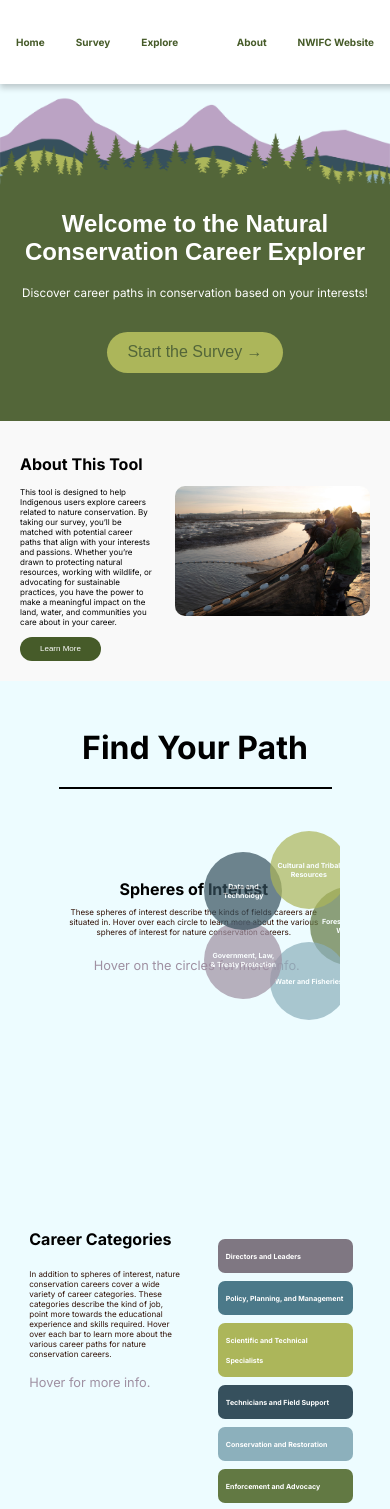
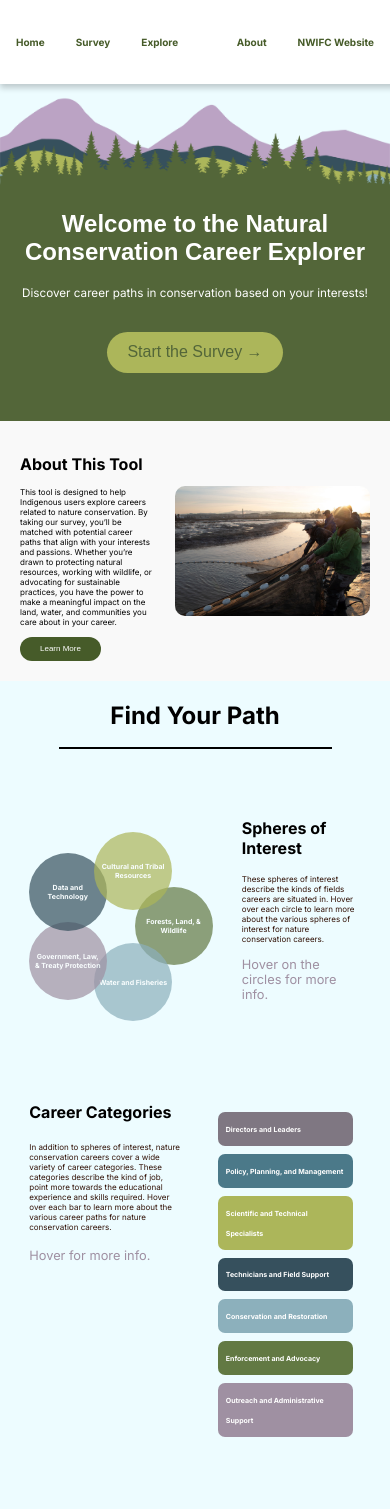
Before and after one commit to ZachG88/Team_Cedar, a React (Create React App) app: page / in a window 390 px wide. Shown: the top 1509 px of the page. Built offline with nearby package versions, Linux system fonts and the light colour scheme.

Commit message:
fixed home page responsiveness

```diff
--- a/src/App.css
+++ b/src/App.css
@@ -75,57 +75,27 @@ h1 {
 
 .spheres-wrapper {
   position: absolute;
-  top: 230px;
-  left: 50%;
-  transform: translateX(-50%);
-  width: 1500px;
-  height: 800px;
   overflow: hidden;
 }
 
 .spheres-text-wrapper {
   flex: 1;
-  text-align: center;
-  max-width: 500px;
-  min-height: 500px;
-  margin-top: 100px;
-  margin-right: 0;
-}
-
-/* Mobile adjustments */
-@media (max-width: 800px) {
-  .spheres-wrapper {
-    position: relative;
-    top: 0;
-    left: 0;
-    transform: none;
-    width: 85%;
-    margin-top: 20px;
-    padding-left: 8px;
-    overflow: hidden;
-  }
-}
-
-@media (max-width: 800px) {
-  .spheres-text-wrapper {
-    flex: 1;
-    max-width: 250px;
-    margin-top: -30px;
-    margin-left: 40px;
-  }
+  text-align: left;
+  margin-top: 4vh;
+  max-width: 80vw;
 }
 
 .hover-text {
   padding-bottom: clamp(50px, 6vw, 100px);
   font-size: clamp(.8rem, 2.2vw, 2rem);
-  margin-left: 12px;
+  text-align: left;
 }
 
 @media (max-width: 800px) {
   .hover-text {
     padding-bottom: clamp(50px, 6vw, 100px);
     font-size: clamp(.8rem, 2.2vw, 2rem);
-    margin-left: 25px;
+    text-align: left;
   }
 }
 
@@ -155,28 +125,7 @@ h1 {
 }
 
 .find-your-path-section {
-  display: block;
-  position: relative;
-  width: 100%;
-  min-height: 235vh;
-  padding-top: clamp(20px, 2vw, 50px);
   background-color: #edfcff;
-  overflow: hidden;
-}
-
-@media (max-width: 800px) {
-  .find-your-path-section {
-    min-height: 180vh;
-    overflow: hidden;
-  }
-}
-
-/* then 600px */
-@media (max-width: 600px) {
-  .find-your-path-section {
-    height: 50vh;
-    overflow: hidden;
-  }
 }
 
 .page‑wrapper {
--- a/src/App.js
+++ b/src/App.js
@@ -12,7 +12,7 @@ import CareerDetail from "./CareerDetail";
 
 const Home = () => {
   return (
-    <div>
+    <div style={{ backgroundColor: "#edfcff"}}>
 
       {/* Hero Section */}
       <div style={{ backgroundColor: "#edfcff"}}>
@@ -57,7 +57,7 @@ const Home = () => {
   className="find-your-path-section"
 >
   <div style={{ textAlign: "center" }}>
-    <h2 style={{ fontSize: "clamp(2rem, 5vw, 4rem)", marginBottom: "clamp(20px, 2vw, 40px)" }}>Find Your Path</h2>
+    <h2 style={{ fontSize: "clamp(1.5rem, 5vw, 4rem)", marginBottom: "2vh" }}>Find Your Path</h2>
     <div
       style={{
         width: "70%",
@@ -69,23 +69,10 @@ const Home = () => {
     />
   </div>
 
-  {/* Spheres of Interest section */}
-  <div className="spheres-wrapper">
-    <SpheresOfInterest />
-  </div>
+  <SpheresOfInterest />
 
-  {/* Career Paths section */}
-  <div
-    style={{
-      position: "absolute",
-      top: "clamp(550px, 100vw, 1050px)",
-      left: "50%",
-      transform: "translateX(-50%)",
-      width: "1800px",
-    }}
-  >
-    <CareerPaths />
-  </div>
+  <CareerPaths />
+
 </section>
 
       {/* Call to Action */}
--- a/src/CareerPaths.js
+++ b/src/CareerPaths.js
@@ -65,6 +65,7 @@ const CareerPaths = () => {
         alignItems: "flex-start",
         maxWidth: "clamp(50px, 85vw, 1200px)",
         margin: "0 auto",
+        paddingBottom: "10%"
       }}
     >
       <div style={{ flex: "1.5", marginRight: "30px", marginTop: "-22px"}}>
--- a/src/spheresOfInterest.js
+++ b/src/spheresOfInterest.js
@@ -41,32 +41,23 @@ const spheres = [
 ];
 
 const SpheresOfInterest = () => {
-  const [isMobile, setIsMobile] = useState(false);
   const [hoveredSphere, setHoveredSphere] = useState(null);
-
-  useEffect(() => {
-    const checkScreen = () => {
-      setIsMobile(window.innerWidth <= 600);
-    };
-    checkScreen();
-    window.addEventListener("resize", checkScreen);
-    return () => window.removeEventListener("resize", checkScreen);
-  }, []);
 
   return (
     <div
       style={{
         position: "relative",
         display: "flex",
-        flexDirection: isMobile ? "column" : "row",
-        justifyContent: "space-between",
         alignItems: "center",
+        justifyContent: "flex-start",
+        gap: "10vw",
         maxWidth: "90vw",
-        margin: "0 auto",
+        paddingLeft: "2%",
+        paddingTop: "5%",
+        paddingBottom: "10%"
       }}
     >
-      <div style={{ flex: "1", textAlign: "right" }}>
-        <div style={{ marginLeft: isMobile ? 0 : "clamp(-80px, 8vw, -120px)", marginBottom: "100px" }}>
+      <div style={{ flexShrink: 0}}>
           <div style={containerStyle}>
             {spheres.map((sphere, index) => (
               <HoverCircle
@@ -77,12 +68,11 @@ const SpheresOfInterest = () => {
               />
             ))}
           </div>
-        </div>
       </div>
       <div
         className="spheres-text-wrapper"
       >
-        <h3 style={{ fontSize: "clamp(1rem, 3vw, 3rem)", margin: "0 0" }}>
+        <h3 style={{ fontSize: "clamp(1rem, 3vw, 3rem)" }}>
           {hoveredSphere ? hoveredSphere.name : "Spheres of Interest"}
         </h3>
         <p style={{ fontSize: "clamp(.5rem, 2vw, 1.5rem)", color: "#311106" }}>
@@ -93,10 +83,7 @@ const SpheresOfInterest = () => {
         {!hoveredSphere && (
           <div
             style={{
-              marginTop: "0px",
               color: "#9f90a2",
-              display: "flex",
-              alignItems: "center",
             }}
           >
             <p className="hover-text">
@@ -124,8 +111,8 @@ const HoverCircle = ({ name, color, index, description, setHoveredSphere }) => {
         ...circleStyle,
         ...props,
         backgroundColor: color,
-        top: `${40 + 30 * Math.sin((index / spheres.length) * 2 * Math.PI)}%`,
-        left: `${40 + 30 * Math.cos((index / spheres.length) * 2 * Math.PI)}%`,
+        top: `${35 + 30 * Math.sin((index / spheres.length) * 2 * Math.PI)}%`,
+        left: `${35 + 30 * Math.cos((index / spheres.length) * 2 * Math.PI)}%`,
       }}
       onMouseEnter={() => {
         setHovered(true);
@@ -142,9 +129,11 @@ const HoverCircle = ({ name, color, index, description, setHoveredSphere }) => {
 };
 
 const containerStyle = {
-  position: "absolute",
+  position: "relative",
   width: "clamp(100px, 50vw, 670px)",
   height: "clamp(100px, 50vw, 670px)",
+  alignItems: "center",
+  justifyContent: "center"
 };
 
 const circleStyle = {
```
Also changed, not shown: 7 other files (tests, documents, lock files or other folders).
